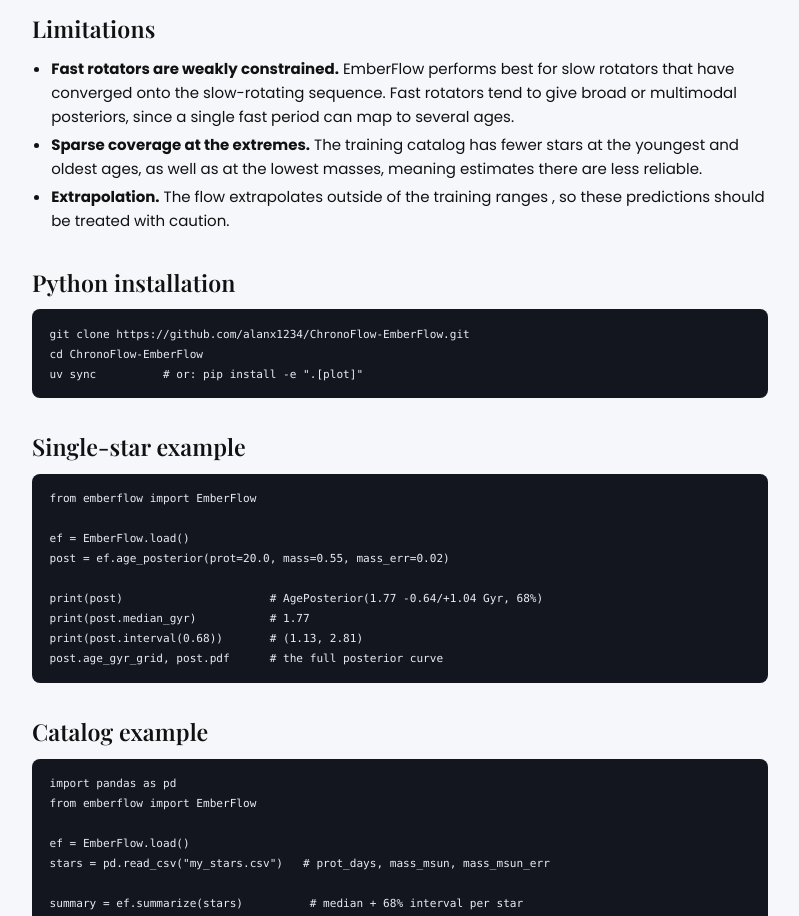
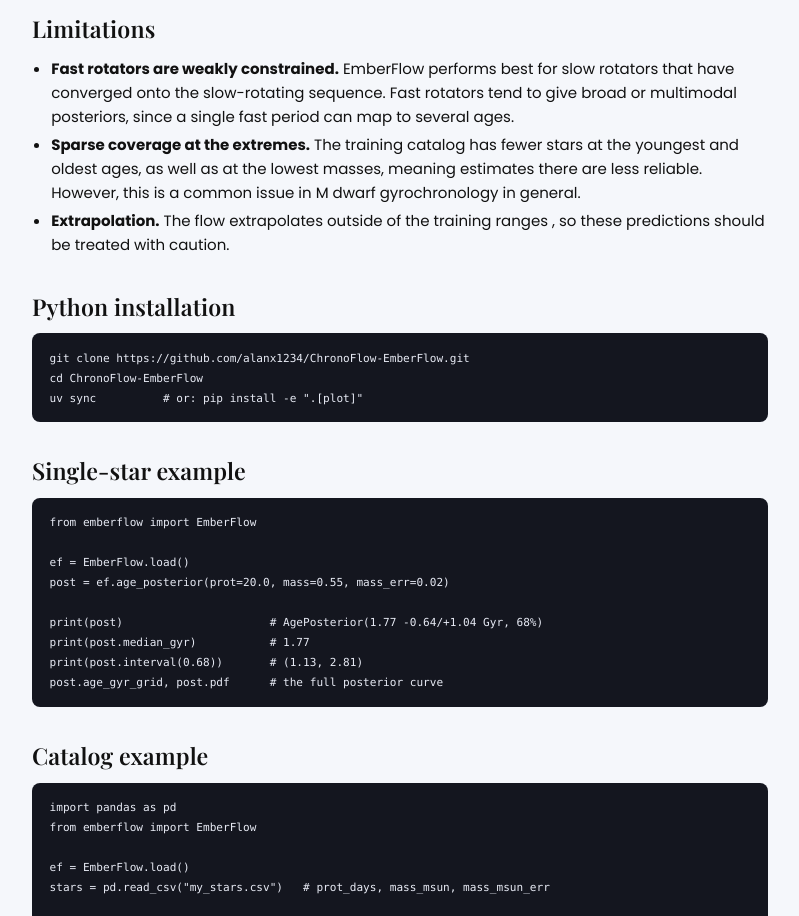
Before and after one commit to alanx1234/EmberFlow, a Next.js app: page /docs in a window 1280 px wide. Shown: the part 2040-2956 px from the top of the page, without its empty margins (308-1107 px from the left). Built offline with nearby package versions, Linux system fonts and the light colour scheme; a web font is replaced by a local one.

Commit message:
edit documentation

```diff
--- a/app/docs/page.tsx
+++ b/app/docs/page.tsx
@@ -329,7 +329,7 @@ export default function DocsPage() {
               <strong>Sparse coverage at the extremes.</strong> The training
               catalog has fewer stars at the youngest and oldest
               ages, as well as at the lowest masses, meaning estimates there are less
-              reliable.
+              reliable. However, this is a common issue in M dwarf gyrochronology in general.
             </li>
             <li>
               <strong>Extrapolation.</strong> The flow extrapolates outside of the training ranges
```
